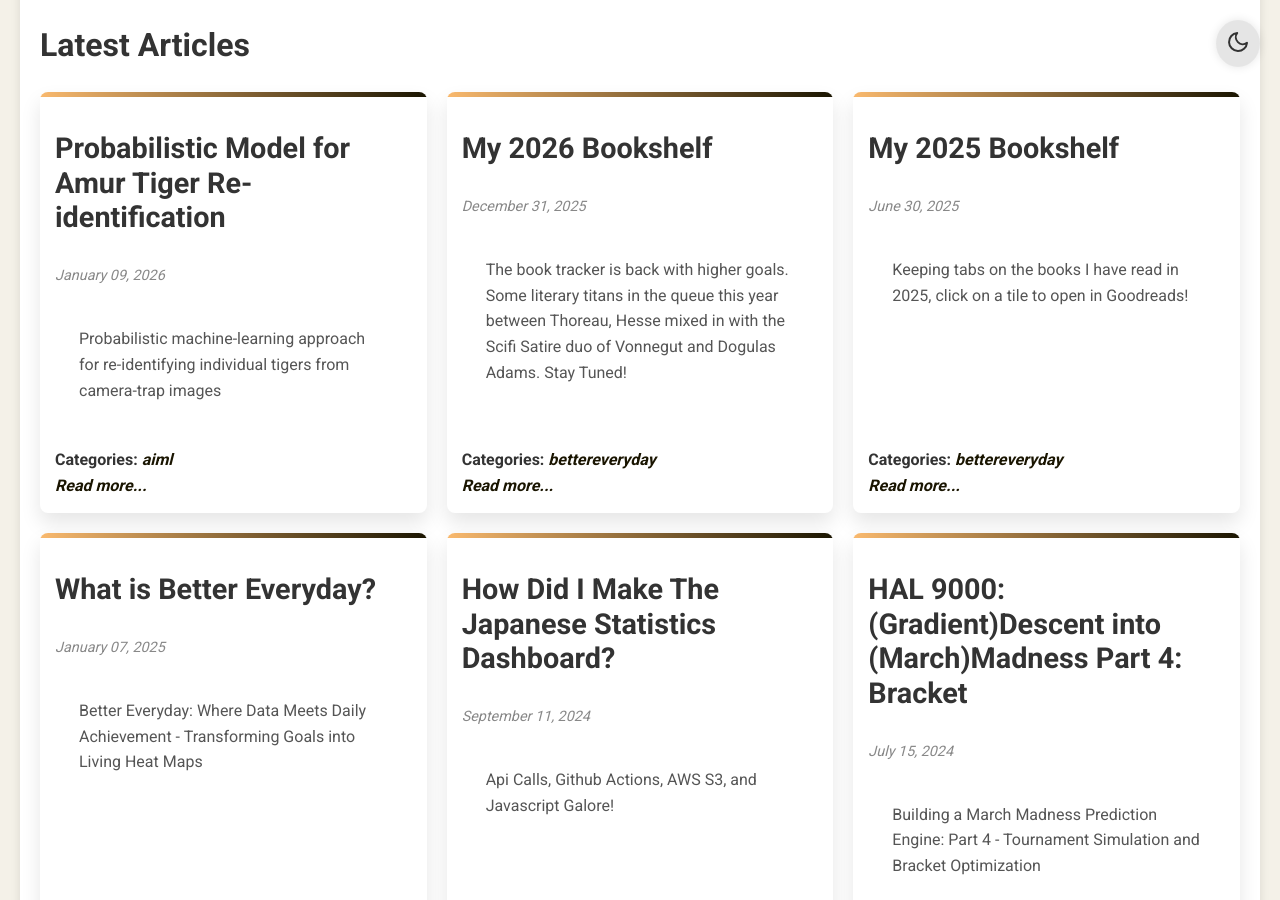
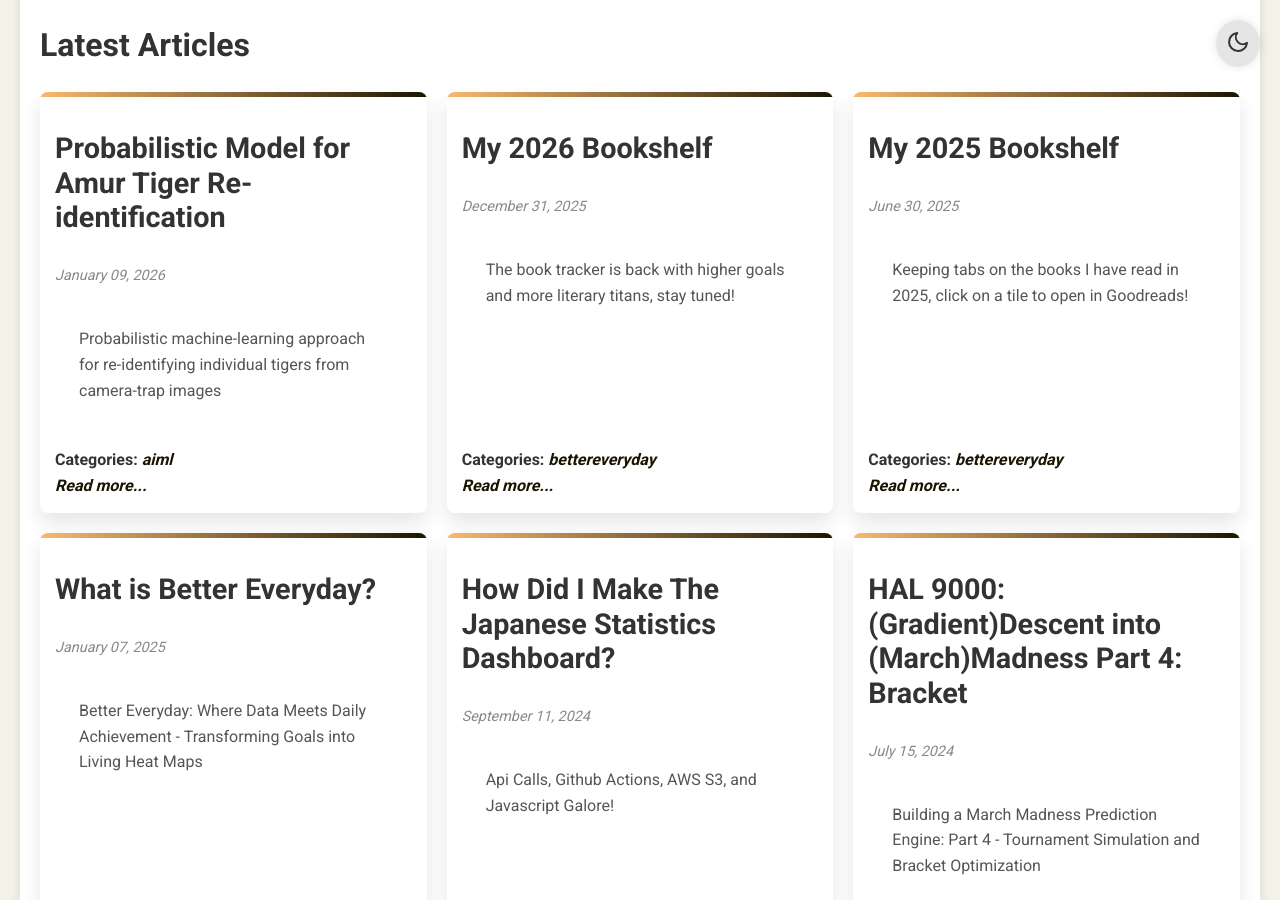
Before and after one commit to JohnathanOneal/JohnathanOneal.github.io, a Jekyll site: the page built from docs/index.markdown, in a window 1280 px wide and 900 px high, scrolled down 421 px. Built offline with Jekyll 4.4.1, drawn with Linux system fonts in a browser that asks for light colours.

```diff
--- a/docs/_posts/2025-12-31-bookshelf.markdown
+++ b/docs/_posts/2025-12-31-bookshelf.markdown
@@ -4,8 +4,7 @@
 date:   2025-12-31 16:37:09 -0400
 categories: [bettereveryday]
 ---
-The book tracker is back with higher goals. Some literary titans in the queue this year between
-Thoreau, Hesse mixed in with the Scifi Satire duo of Vonnegut and Dogulas Adams. Stay Tuned!
+The book tracker is back with higher goals and more literary titans, stay tuned!
 
 <div class="bookshelf-goal-meter">
   <span class="goal-label">Books read:</span>
```
